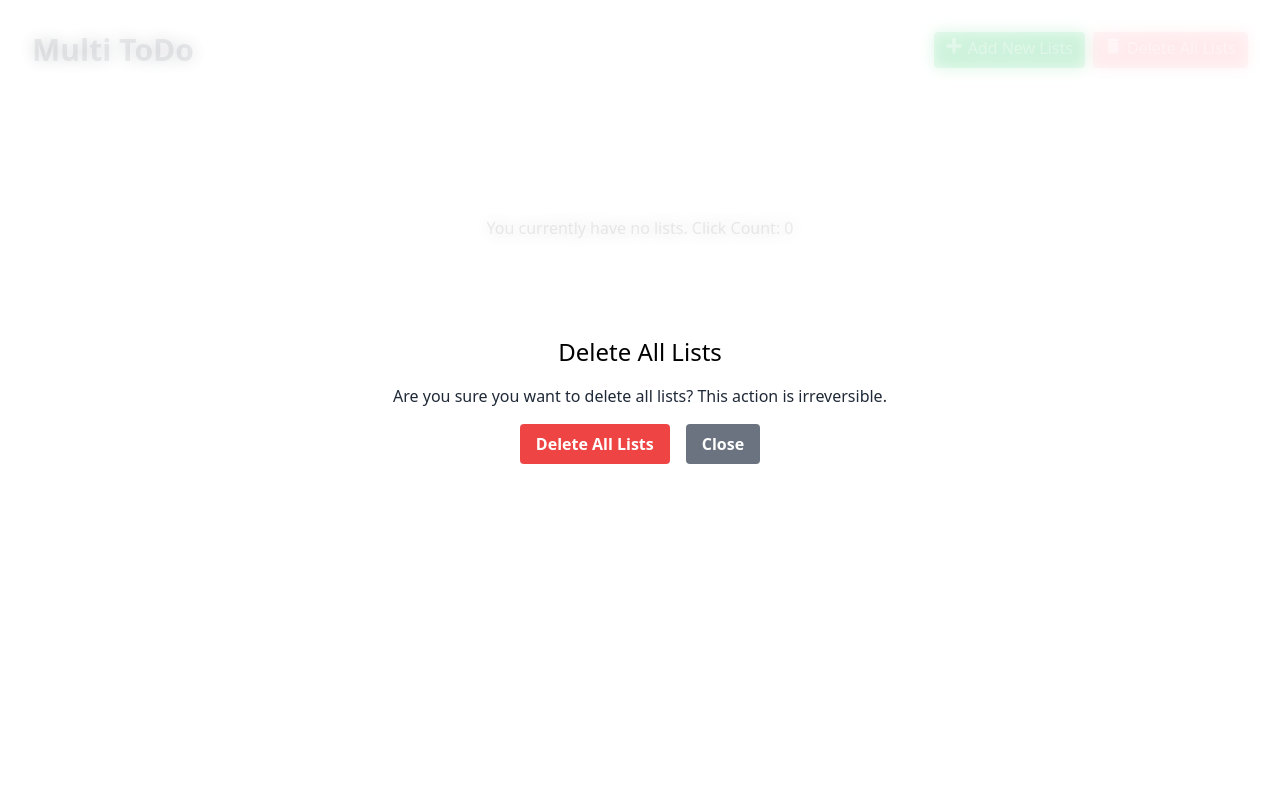
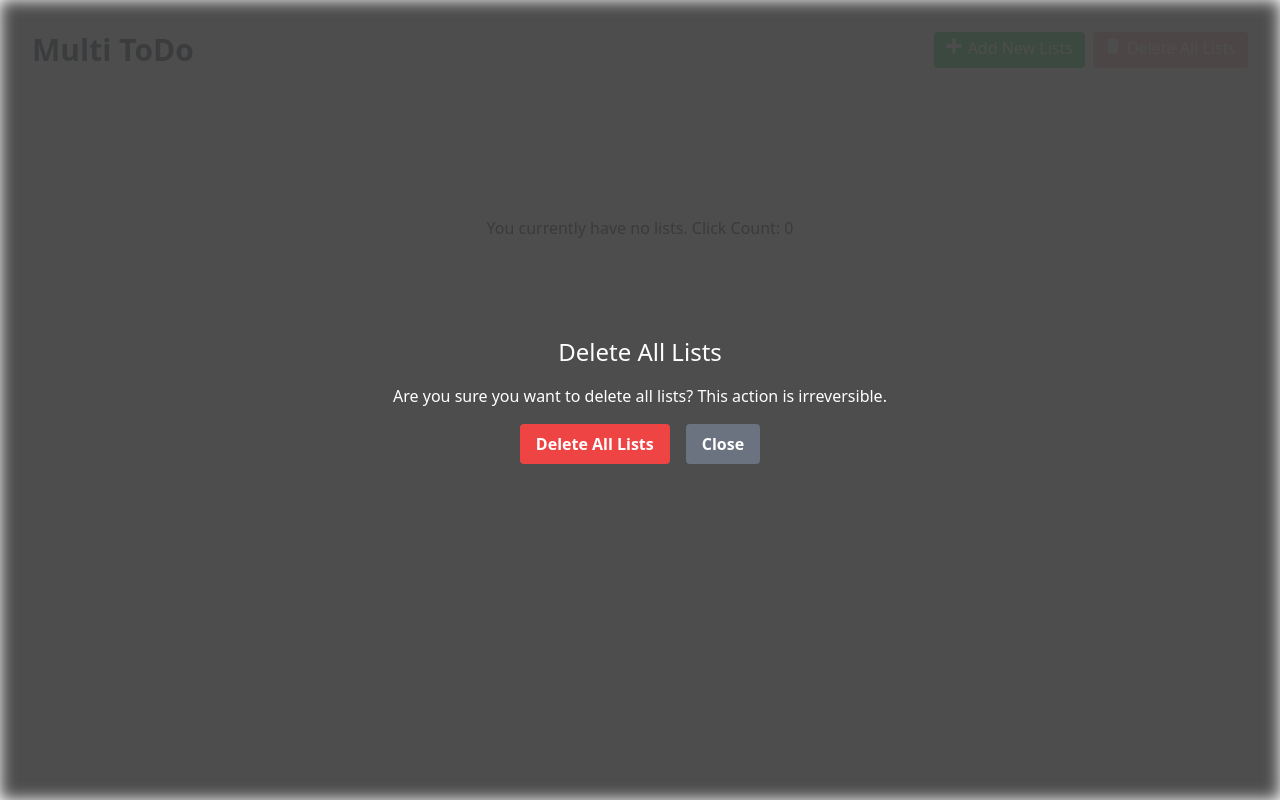
Before and after one commit to JANA-hassanhashmi/MultiTodo, a React (Vite) app in the folder MultiTodoList/: page / in a window 1280 px wide. Both pictures are taken after a click on the element "Delete All Lists". Built offline with nearby package versions, Linux system fonts and the light colour scheme.

Commit message:
converted pop up to component

```diff
--- a/MultiTodoList/src/App.tsx
+++ b/MultiTodoList/src/App.tsx
@@ -1,7 +1,8 @@
-import { useState, useReducer } from 'react'
+import { useState } from 'react'
 import './App.css'
 import MainButton from './components/MainButton';
-import Modal from 'react-modal';
+import DialogBox from './components/DialogBox';
+
 
 type innerToDo = {
   text: string;
@@ -42,34 +43,7 @@ function App() {
   return (
     <>
 
-    <div className=''>
-      <Modal
-        isOpen={isPopupOpen}
-        onRequestClose={handleClosePopup}
-        className="modal"
-        shouldCloseOnOverlayClick={false}
-      >
-        <div className="fixed inset-0 z-10 flex justify-center items-center backdrop-blur backdrop-opacity-70 flex-col">
-          <h2 className="text-2xl mb-4">Delete All Lists</h2>
-          <p className="text-gray-800">Are you sure you want to delete all lists? This action is irreversible.</p>
-          <div className="mt-4 space-x-4">
-            <button
-              className="bg-red-500 hover:bg-red-700 text-white font-bold py-2 px-4 rounded"
-            >
-              Delete All Lists
-            </button>
-            <button
-              onClick={handleClosePopup}
-              className="bg-gray-500 hover:bg-gray-700 text-white font-bold py-2 px-4 rounded"
-            >
-              Close
-            </button>
-          </div>
-        </div>
-      </Modal>
-    </div>
-
-
+      <DialogBox isPopupOpen={isPopupOpen} handleClosePopup={handleClosePopup}/>
 
       <div className='flex flex-col md:justify-between md:flex-row'>
         <h1 className='font-sans text-3xl font-semibold text-slate-900' >Multi ToDo</h1>
--- /dev/null
+++ b/MultiTodoList/src/components/DialogBox.tsx
@@ -0,0 +1,41 @@
+import React from 'react'
+import Modal from 'react-modal';
+
+
+interface Props {
+    isPopupOpen: boolean;
+    handleClosePopup: () => void;
+}
+
+const DialogBox: React.FC<Props> = ({isPopupOpen, handleClosePopup}) => {
+  return (
+    <div>
+    <Modal
+      isOpen={isPopupOpen}
+      onRequestClose={handleClosePopup}
+      className="modal"
+      shouldCloseOnOverlayClick={false}
+    >
+      <div className="fixed inset-0 z-10 flex justify-center items-center backdrop-blur backdrop-opacity-70 flex-col backdrop-brightness-0">
+        <h2 className="text-2xl mb-4 text-white">Delete All Lists</h2>
+        <p className="text-white">Are you sure you want to delete all lists? This action is irreversible.</p>
+        <div className="mt-4 space-x-4">
+          <button
+            className="bg-red-500 hover:bg-red-700 text-white font-bold py-2 px-4 rounded"
+          >
+            Delete All Lists
+          </button>
+          <button
+            onClick={handleClosePopup}
+            className="bg-gray-500 hover:bg-gray-700 text-white font-bold py-2 px-4 rounded"
+          >
+            Close
+          </button>
+        </div>
+      </div>
+    </Modal>
+  </div>
+  )
+}
+
+export default DialogBox
```
